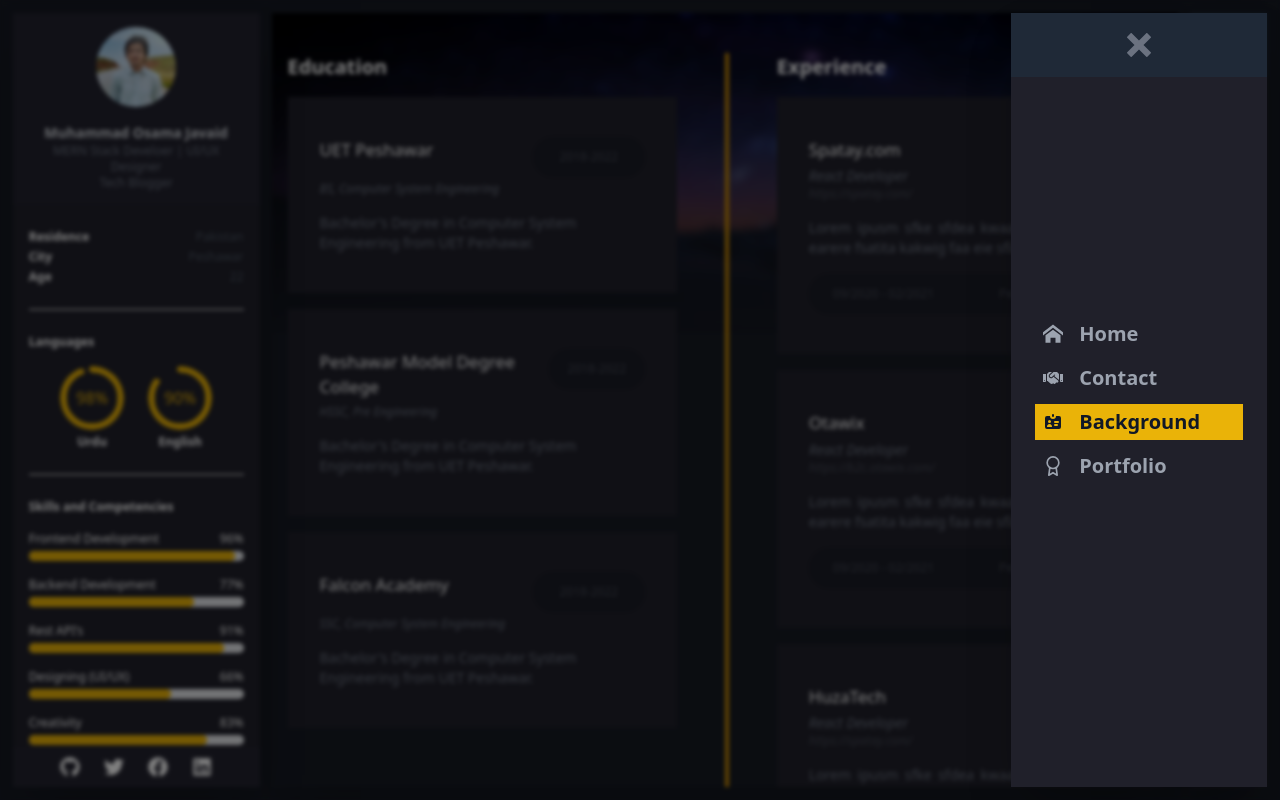
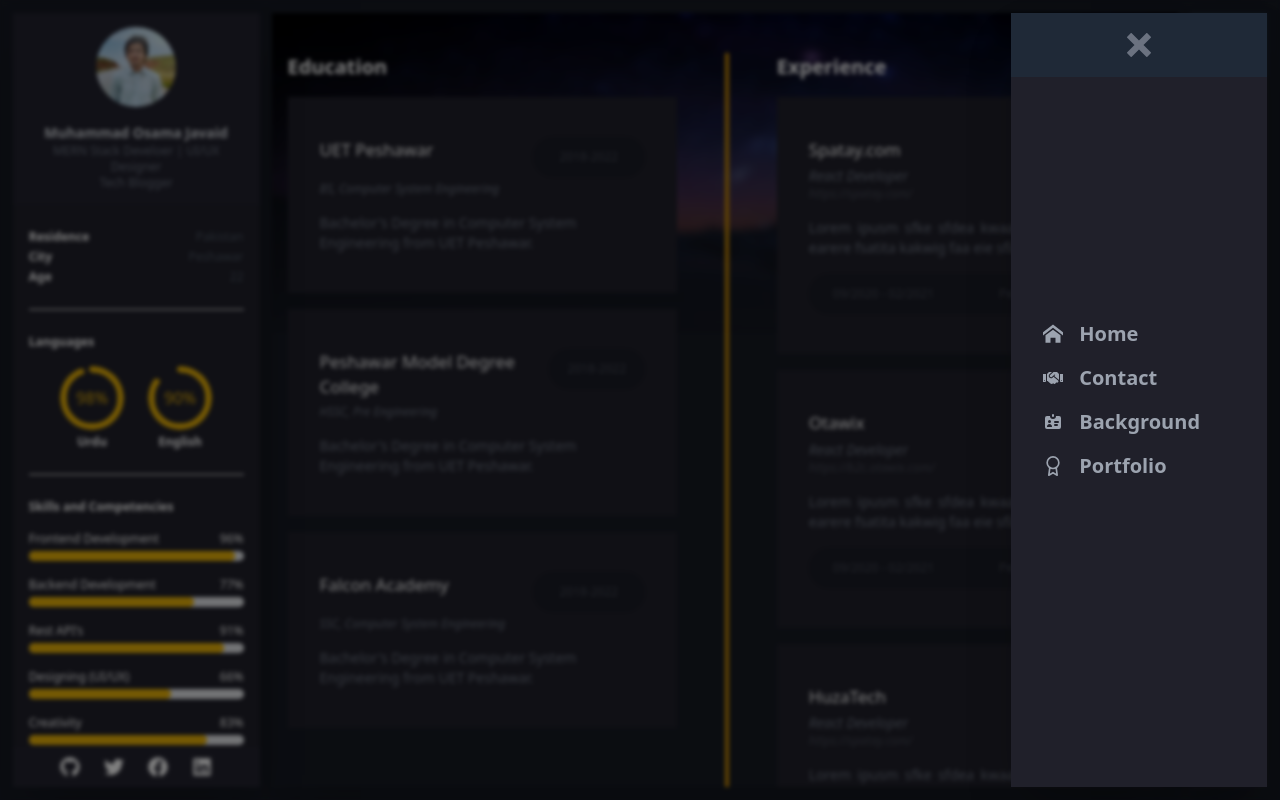
Before and after one commit to osamajavaid/portfolio, a Next.js app: page /background in a window 1280 px wide. Both pictures are taken after a click on the element 1228 px from the left and 44 px from the top of the page. Built offline with nearby package versions, Linux system fonts and the light colour scheme.

Commit message:
names updated

```diff
--- a/components/Common/Nav/Nav.jsx
+++ b/components/Common/Nav/Nav.jsx
@@ -14,9 +14,9 @@ const Nav = ({ setOpen }) => {
             </div>
             <div className="flex flex-col gap-y-2 px-6 w-full">
                 <NavItem setOpen={setOpen} NavRoute={'/'} NavIcon={<ImHome />} NavText={'Home'} />
-                <NavItem setOpen={setOpen} NavRoute={'/contact'} NavIcon={<FaHandshake />} NavText={'Contact'} />
-                <NavItem setOpen={setOpen} NavRoute={'/background'} NavIcon={<HiIdentification />} NavText={'Background'} />
-                <NavItem setOpen={setOpen} NavRoute={'/portfolio'} NavIcon={<FiAward />} NavText={'Portfolio'} />
+                <NavItem setOpen={setOpen} NavRoute={'/Contact'} NavIcon={<FaHandshake />} NavText={'Contact'} />
+                <NavItem setOpen={setOpen} NavRoute={'/Background'} NavIcon={<HiIdentification />} NavText={'Background'} />
+                <NavItem setOpen={setOpen} NavRoute={'/Portfolio'} NavIcon={<FiAward />} NavText={'Portfolio'} />
             </div>
         </div>
     )
--- a/pages/background.jsx
+++ b/pages/background.jsx
@@ -6,7 +6,7 @@ import Footer from "../components/Footer";
 import { useQuery } from "react-query";
 import axios from "axios";
 
-function background() {
+function Background() {
     const [isData, setIsData] = useState([]);
 
     const { isLoading, error, data } = useQuery('background', () =>
@@ -47,4 +47,4 @@ function background() {
     );
 }
 
-export default background;
+export default Background;
```
